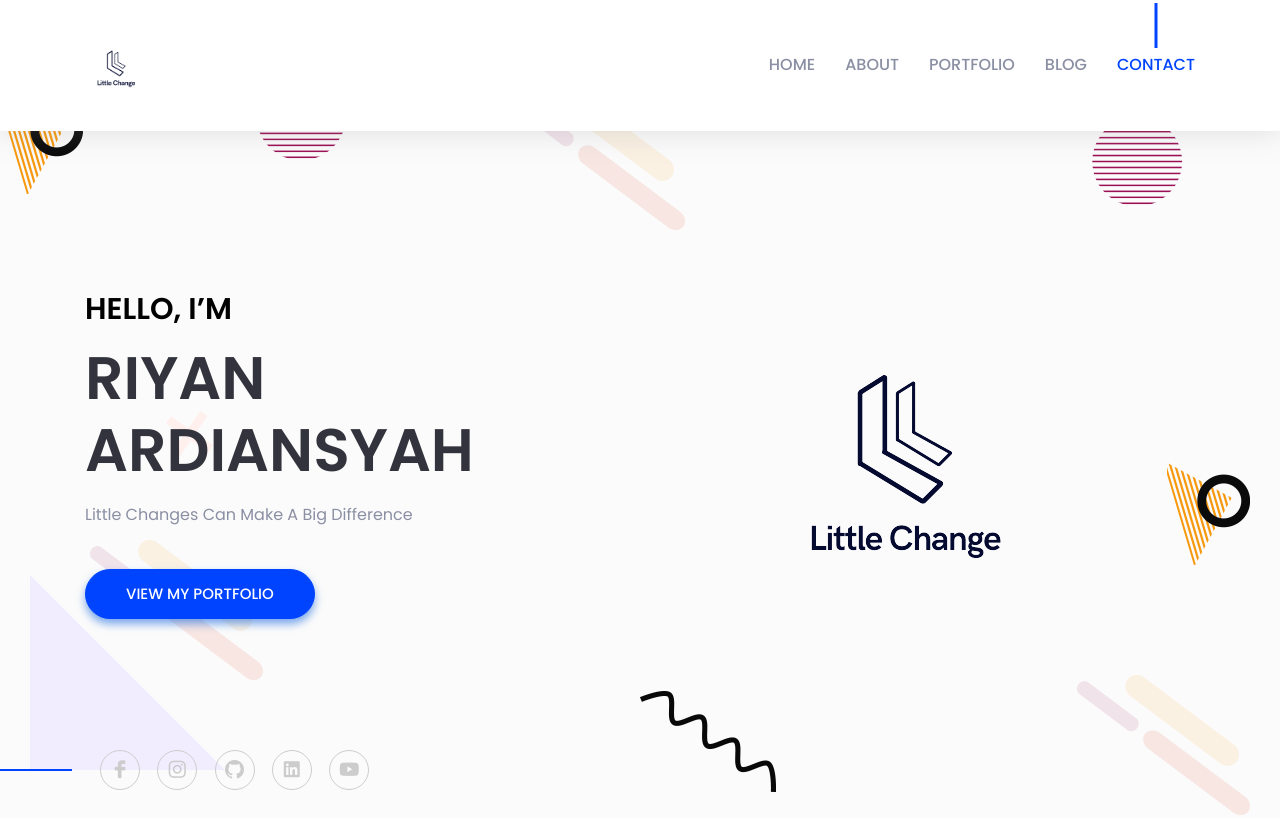
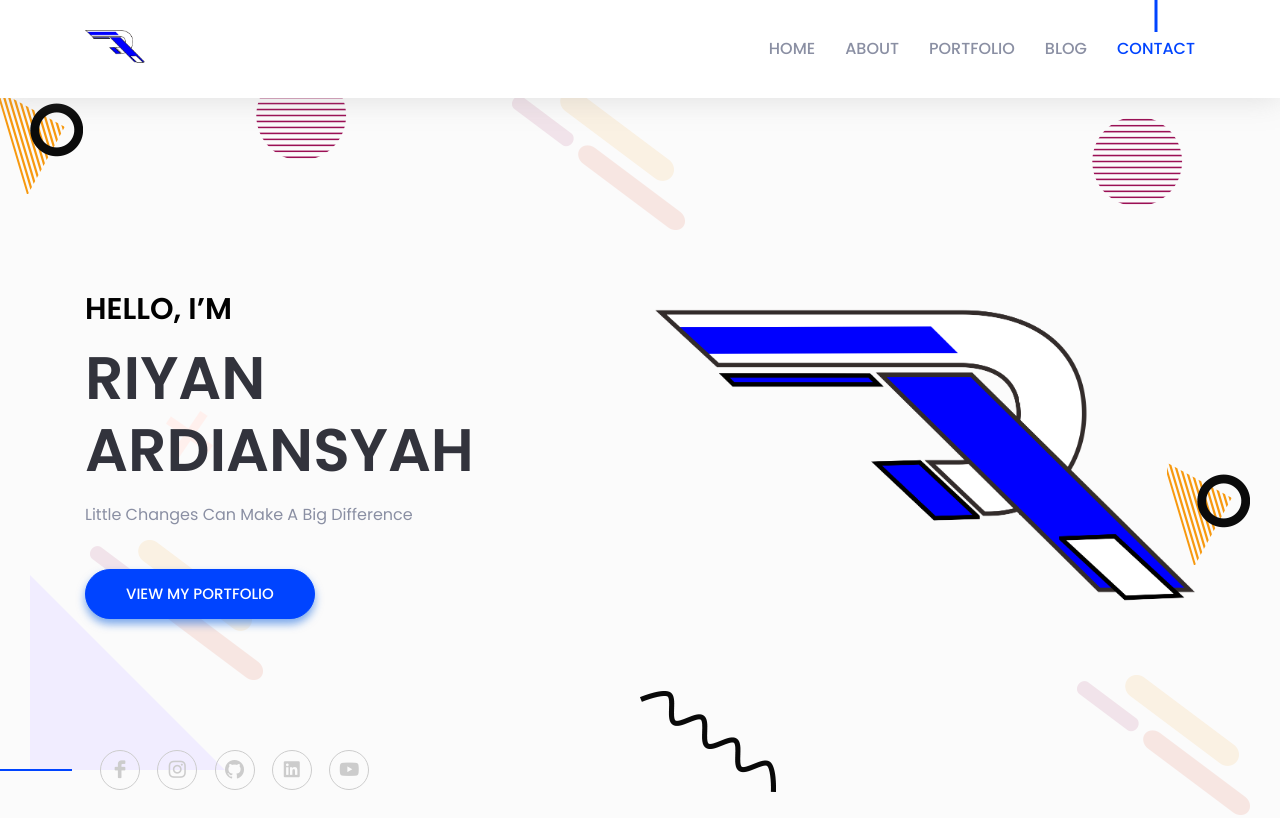
Before and after one commit to RiyanArdians/littlechange.github.io, a plain HTML site: page index.html in a window 1280 px wide. Shown: the top 818 px of the page. Drawn offline with Linux system fonts and the light colour scheme; files whose address does not match are found by name.

Commit message:
change logo

```diff
--- a/index.html
+++ b/index.html
@@ -13,7 +13,7 @@
     <title>Little Change</title>
 
     <!--====== Favicon Icon ======-->
-    <link rel="shortcut icon" href="assets/images/NewLC.png" type="image/png">
+    <link rel="shortcut icon" href="assets/images/logo master22.png" type="image/png">
 
     <!--====== Bootstrap css ======-->
     <link rel="stylesheet" href="assets/css/bootstrap.min.css">
@@ -65,7 +65,7 @@
                     <div class="col-lg-12">
                         <nav class="navbar navbar-expand-lg">
                             <a class="navbar-brand" href="index.html">
-                                <img src="assets/images/logLcnew.png" alt="Logo" width="60px">
+                                <img src="assets/images/logo master22.png" alt="Logo" width="60px">
                             </a> <!-- Logo -->
                             <button class="navbar-toggler" type="button" data-toggle="collapse" data-target="#navbarSupportedContent" aria-controls="navbarSupportedContent" aria-expanded="false" aria-label="Toggle navigation">
                                 <span class="toggler-icon"></span>
@@ -131,7 +131,7 @@
                     </div>
                     <div class="col-lg-6 offset-xl-1">
                         <div class="header d-none d-lg-block">
-                            <img src="assets/images/logLc.png" alt="Logo">
+                            <img src="assets/images/logo master22.png" alt="Logo">
                         </div> <!-- header image -->
                     </div>
                 </div> <!-- row -->
```
Also changed, not shown: assets/images/logo master22.png (added), assets/images/logoweb.png (added), 1 other file.
